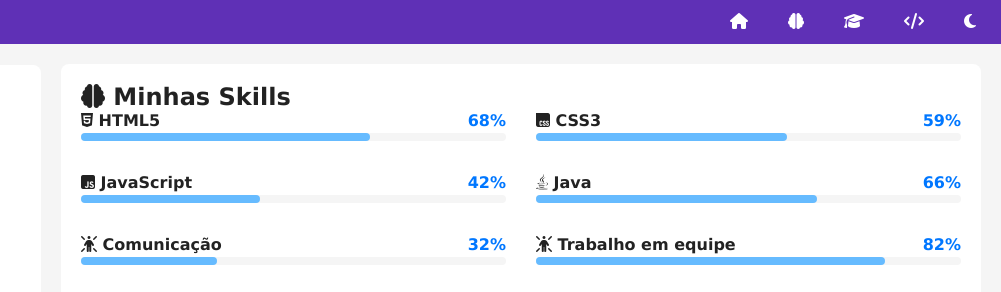
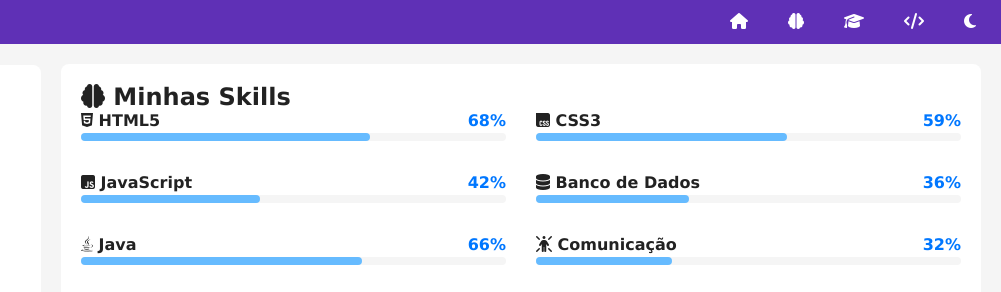
Before and after one commit to GuiVasconcelosDev/projeto-portfolio, a plain HTML site: page index.html in a window 1280 px wide. Shown: the top 292 px of the page, 279-1280 px from the left. Drawn offline with Linux system fonts and the light colour scheme.

Commit message:
add database icon

```diff
--- a/index.html
+++ b/index.html
@@ -84,6 +84,22 @@
                         </div>
                         <div class="barra">
                             <div class="progresso" style="width: 42%;">
+                            </div>
+                        </div>
+                    </div>
+
+                    <div class="item">
+                        <div class="info">
+                            <span class="nome">
+                               <i class="fa-solid fa-database"></i>
+                                Banco de Dados
+                            </span>
+                            <span class="porcent">
+                                36%
+                            </span>
+                        </div>
+                        <div class="barra">
+                            <div class="progresso" style="width: 36%;">
                             </div>
                         </div>
                     </div>
```
